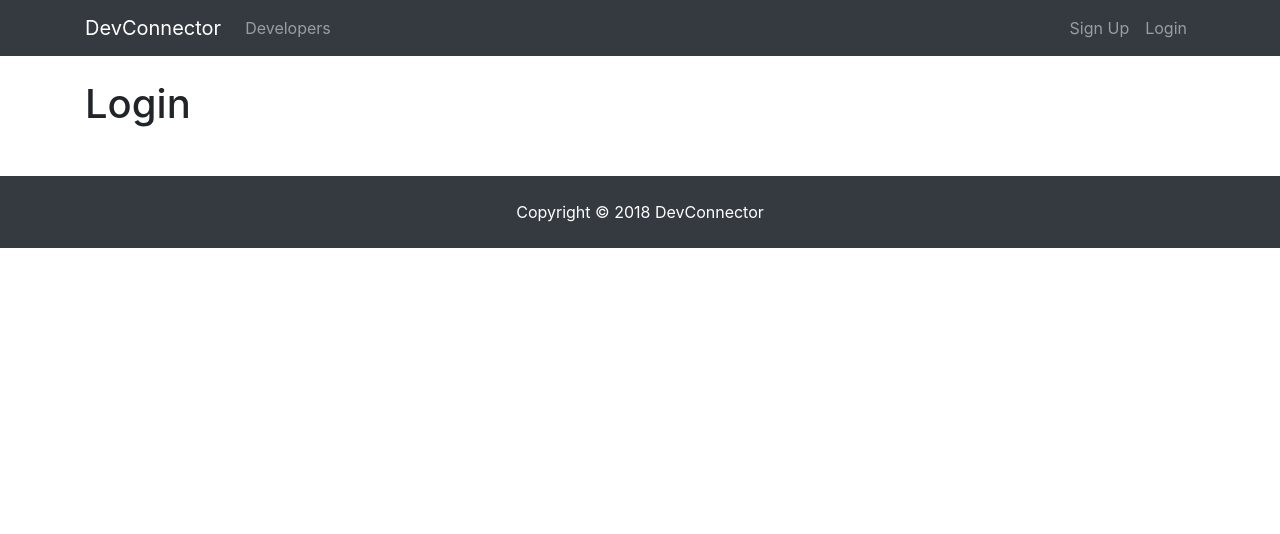
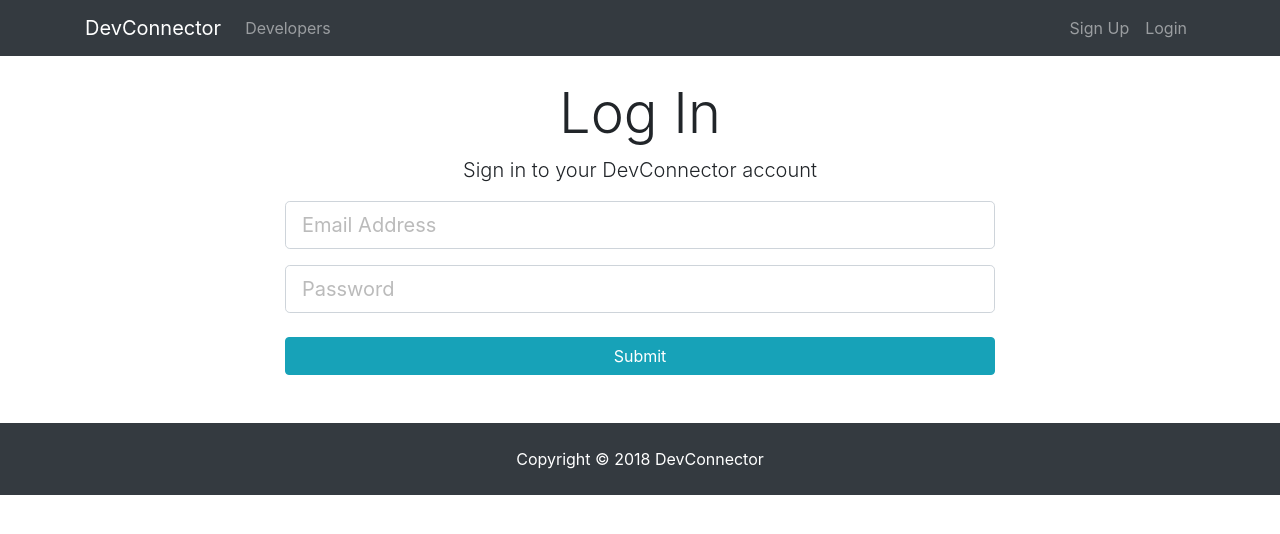
Before and after one commit to hermanwu/DEVCONNECTOR, a React (Create React App) app in the folder client/: page /login in a window 1280 px wide. Shown: the top 534 px of the page. Built offline with nearby package versions, Linux system fonts and the light colour scheme.

Commit message:
add register feature

```diff
--- /dev/null
+++ b/client/src/actions/authActions.js
@@ -0,0 +1,13 @@
+import axios from "axios";
+import { GET_ERRORS } from "./types";
+
+// Register User
+export const registerUser = (userData, history) => dispatch => {
+  axios
+    .post("/api/users/register", userData)
+    .then(res => history.push('/login'))
+    .catch(err => dispatch({
+        type: GET_ERRORS,
+        payload: err.response.data
+    }));
+};
--- /dev/null
+++ b/client/src/actions/types.js
@@ -0,0 +1 @@
+export const GET_ERRORS = 'GET_ERRORS';
--- a/client/src/components/auth/Login.js
+++ b/client/src/components/auth/Login.js
@@ -1,10 +1,68 @@
 import React, { Component } from "react";
 
 class Login extends Component {
+  constructor() {
+    super();
+    this.state = {
+      email: "",
+      password: "",
+      errors: {}
+    };
+
+    this.onChange = this.onChange.bind(this);
+    this.onSubmit = this.onSubmit.bind(this);
+  }
+
+  onChange(e) {
+    this.setState({ [e.target.name]: e.target.value });
+  }
+
+  onSubmit(e) {
+    e.preventDefault();
+
+    const user = {
+      email: this.state.email,
+      password: this.state.password,
+    }
+    console.log(user);
+  }
+
   render() {
     return (
-      <div>
-        <h1>Login</h1>
+      <div className="login">
+        <div className="container">
+          <div className="row">
+            <div className="col-md-8 m-auto">
+              <h1 className="display-4 text-center">Log In</h1>
+              <p className="lead text-center">
+                Sign in to your DevConnector account
+              </p>
+              <form onSubmit={this.onSubmit}>
+                <div className="form-group">
+                  <input
+                    type="email"
+                    className="form-control form-control-lg"
+                    placeholder="Email Address"
+                    name="email"
+                    value={this.state.email}
+                    onChange={this.onChange}
+                  />
+                </div>
+                <div className="form-group">
+                  <input
+                    type="password"
+                    className="form-control form-control-lg"
+                    placeholder="Password"
+                    name="password"
+                    value={this.state.password}
+                    onChange={this.onChange}
+                  />
+                </div>
+                <input type="submit" className="btn btn-info btn-block mt-4" />
+              </form>
+            </div>
+          </div>
+        </div>
       </div>
     );
   }
--- a/client/src/components/auth/Register.js
+++ b/client/src/components/auth/Register.js
@@ -1,4 +1,9 @@
 import React, { Component } from "react";
+import PropTypes from 'prop-types';
+import { withRouter } from 'react-router-dom';
+import classnames from "classnames";
+import { connect } from "react-redux";
+import { registerUser } from "../../actions/authActions";
 
 class Register extends Component {
   constructor() {
@@ -10,9 +15,38 @@ class Register extends Component {
       password2: "",
       errors: {}
     };
+
+    this.onChange = this.onChange.bind(this);
+    this.onSubmit = this.onSubmit.bind(this);
+  }
+
+  componentWillReceiveProps(nextProps) {
+    if (nextProps.errors) {
+      this.setState({errors: nextProps.errors});
+    }
+  }
+
+  onChange(e) {
+    this.setState({ [e.target.name]: e.target.value });
+  }
+
+  onSubmit(e) {
+    e.preventDefault();
+
+    const newUser = {
+      name: this.state.name,
+      email: this.state.email,
+      password: this.state.password,
+      password2: this.state.password2
+    };
+
+    this.props.registerUser(newUser, this.props.history);
+
   }
 
   render() {
+    const { errors } = this.state;
+
     return (
       <div className="register">
         <div className="container">
@@ -22,25 +56,37 @@ class Register extends Component {
               <p className="lead text-center">
                 Create your DevConnector account
               </p>
-              <form action="create-profile.html">
+              <form noValidate onSubmit={this.onSubmit}>
                 <div className="form-group">
                   <input
                     type="text"
-                    className="form-control form-control-lg"
+                    className={classnames("form-control form-control-lg", {
+                      "is-invalid": errors.name
+                    })}
                     placeholder="Name"
                     name="name"
                     value={this.state.name}
+                    onChange={this.onChange}
                   />
+                  {errors.name && (
+                    <div className="invalid-feedback">{errors.name}</div>
+                  )}
                 </div>
                 <div className="form-group">
                   <input
                     type="email"
-                    className="form-control form-control-lg"
+                    className={classnames("form-control form-control-lg", {
+                      "is-invalid": errors.email
+                    })}
                     placeholder="Email Address"
                     name="email"
                     value={this.state.email}
+                    onChange={this.onChange}
                   />
-                  <small classNameName="form-text text-muted">
+                  {errors.email && (
+                    <div className="invalid-feedback">{errors.email}</div>
+                  )}
+                  <small className="form-text text-muted">
                     This site uses Gravatar so if you want a profile image, use
                     a Gravatar email
                   </small>
@@ -48,20 +94,32 @@ class Register extends Component {
                 <div className="form-group">
                   <input
                     type="password"
-                    className="form-control form-control-lg"
+                    className={classnames("form-control form-control-lg", {
+                      "is-invalid": errors.password
+                    })}
                     placeholder="Password"
                     name="password"
                     value={this.state.password}
+                    onChange={this.onChange}
                   />
+                  {errors.password && (
+                    <div className="invalid-feedback">{errors.password}</div>
+                  )}
                 </div>
                 <div className="form-group">
                   <input
                     type="password"
-                    className="form-control form-control-lg"
+                    className={classnames("form-control form-control-lg", {
+                      "is-invalid": errors.password2
+                    })}
                     placeholder="Confirm Password"
                     name="password2"
                     value={this.state.password2}
+                    onChange={this.onChange}
                   />
+                  {errors.password2 && (
+                    <div className="invalid-feedback">{errors.password2}</div>
+                  )}
                 </div>
                 <input type="submit" className="btn btn-info btn-block mt-4" />
               </form>
@@ -73,4 +131,18 @@ class Register extends Component {
   }
 }
 
-export default Register;
+Register.propTypes = {
+  registerUser: PropTypes.func.isRequired,
+  auth: PropTypes.object.isRequired,
+  errors: PropTypes.object.isRequired
+}
+
+const mapStateToProps = (state) => ({
+  auth: state.auth,
+  errors: state.errors
+})
+
+export default connect(
+  mapStateToProps,
+  { registerUser }
+)(withRouter(Register));
--- /dev/null
+++ b/client/src/reducers/authReducer.js
@@ -0,0 +1,13 @@
+const initialState = {
+  isAuthenticated: false,
+  user: {}
+};
+
+export default function(state = initialState, action) {
+  switch (action.type) {
+
+
+    default:
+      return state;
+  }
+}
--- /dev/null
+++ b/client/src/reducers/errorReducer.js
@@ -0,0 +1,16 @@
+import { GET_ERRORS } from "../actions/types";
+
+
+const initialState = {
+
+};
+
+export default function(state = initialState, action) {
+  switch (action.type) {
+    case GET_ERRORS:
+      return action.payload
+
+    default:
+      return state;
+  }
+}
--- /dev/null
+++ b/client/src/reducers/index.js
@@ -0,0 +1,8 @@
+import { combineReducers } from 'redux';
+import authReducer from './authReducer';
+import errorReducer from './errorReducer';
+
+export default combineReducers({
+  auth: authReducer,
+  errors: errorReducer
+});
--- /dev/null
+++ b/client/src/store.js
@@ -0,0 +1,18 @@
+import { createStore, applyMiddleware, compose } from "redux";
+import thunk from "redux-thunk";
+import rootReducer from "./reducers";
+
+const initialState = {};
+
+const middleware = [thunk];
+
+const store = createStore(
+  rootReducer,
+  initialState,
+  compose(
+    applyMiddleware(...middleware),
+    window.__REDUX_DEVTOOLS_EXTENSION__ && window.__REDUX_DEVTOOLS_EXTENSION__()
+  )
+);
+
+export default store;
```
Also changed, not shown: client/package.json (+6 -1 lines), client/src/App.js (+15 -13 lines), 2 other files (tests, documents, lock files or other folders).
